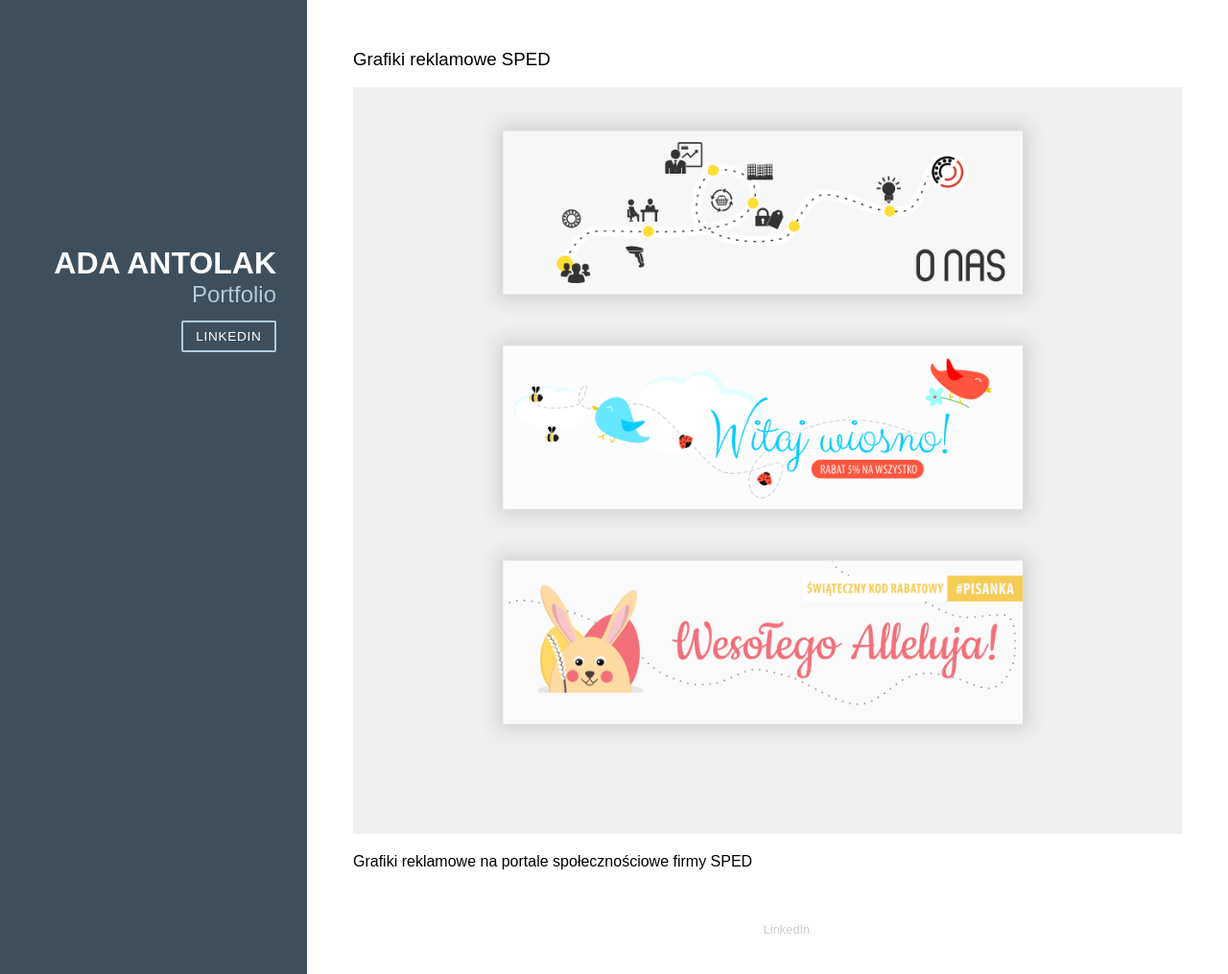
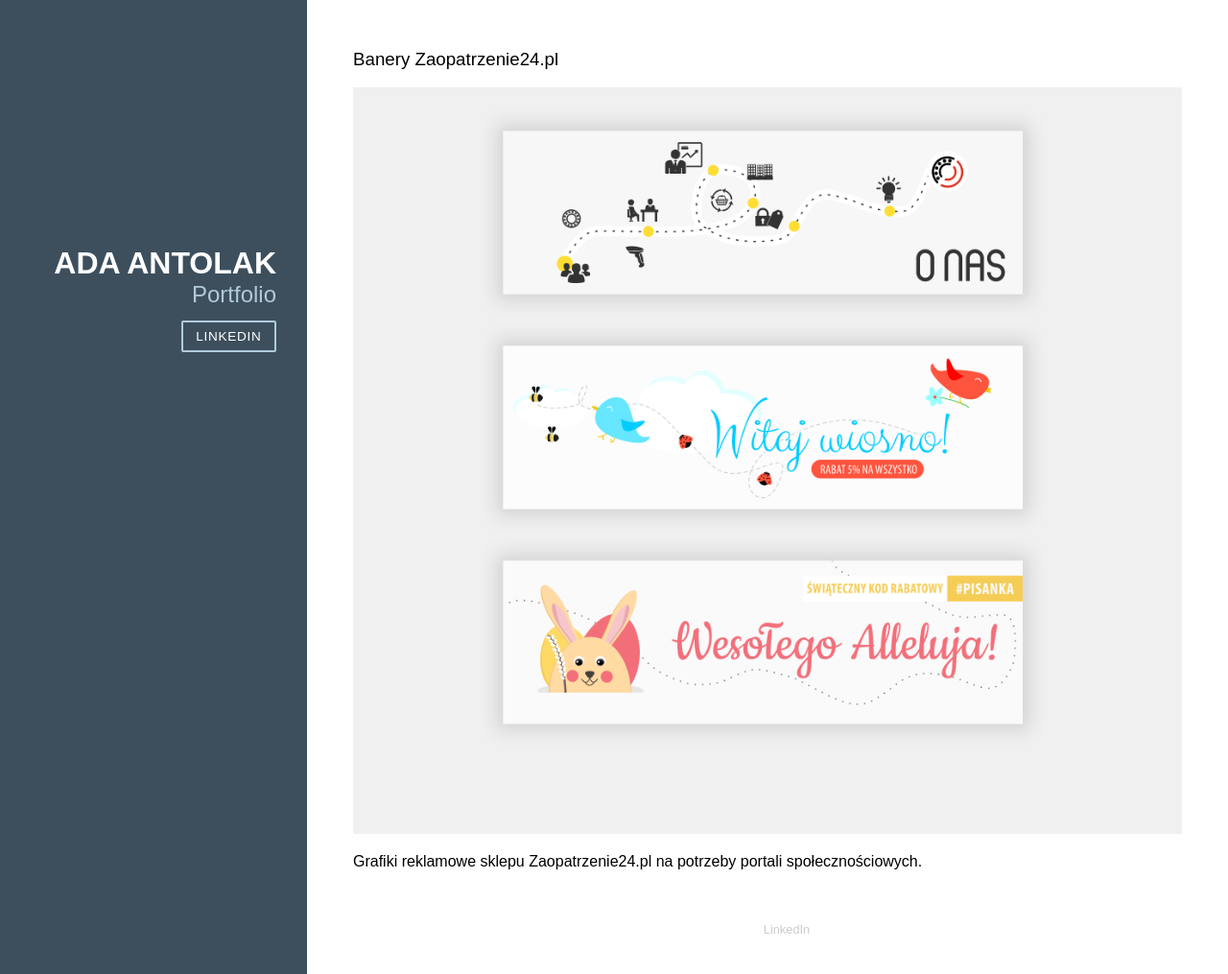
Before and after one commit to jankowy/adowe-portfolio-2.0, a Jekyll site: the page built from _images/banery24.md, in a window 1280 px wide and 1015 px high. Shown: the whole window at 96% size. Built offline with Jekyll 4.4.1, drawn with Linux system fonts in a browser that asks for light colours; nearby versions of some CDN libraries.

Commit message:
update artworks descriptions

```diff
--- a/_images/banery24.md
+++ b/_images/banery24.md
@@ -2,6 +2,6 @@
 layout: image
 img: /img/banery24_min.png
 full_img: /img/banery24.png
-title: Grafiki reklamowe SPED
-description: Grafiki reklamowe na portale społecznościowe firmy SPED
+title: Banery Zaopatrzenie24.pl
+description: Grafiki reklamowe sklepu Zaopatrzenie24.pl na potrzeby portali społecznościowych.
 ---
```
Also changed, not shown: _images/beesmart.md (+2 -2 lines), _images/grupasped.md (+2 -2 lines), _images/kos.md (+2 -2 lines), _images/lidia.md (+2 -2 lines).
